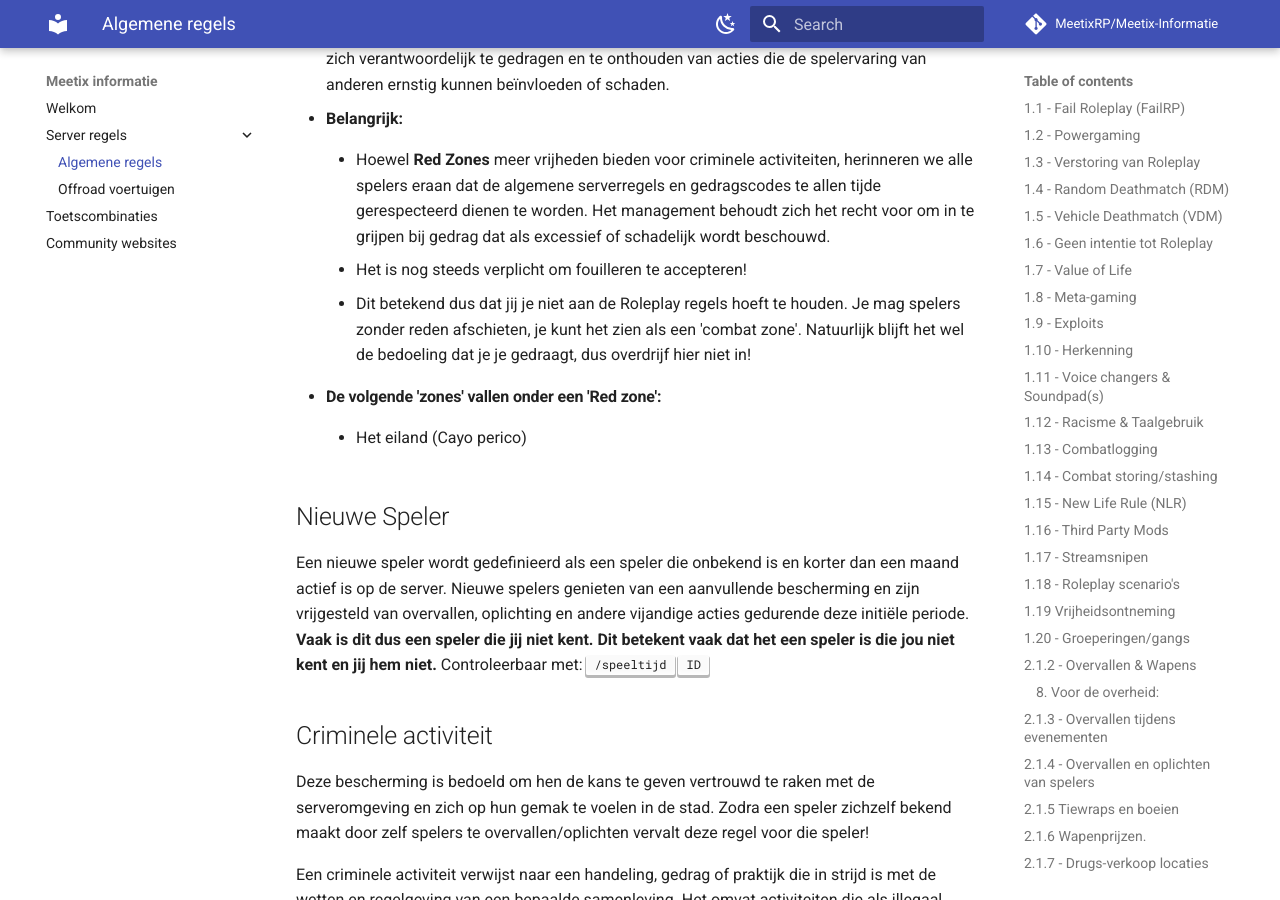
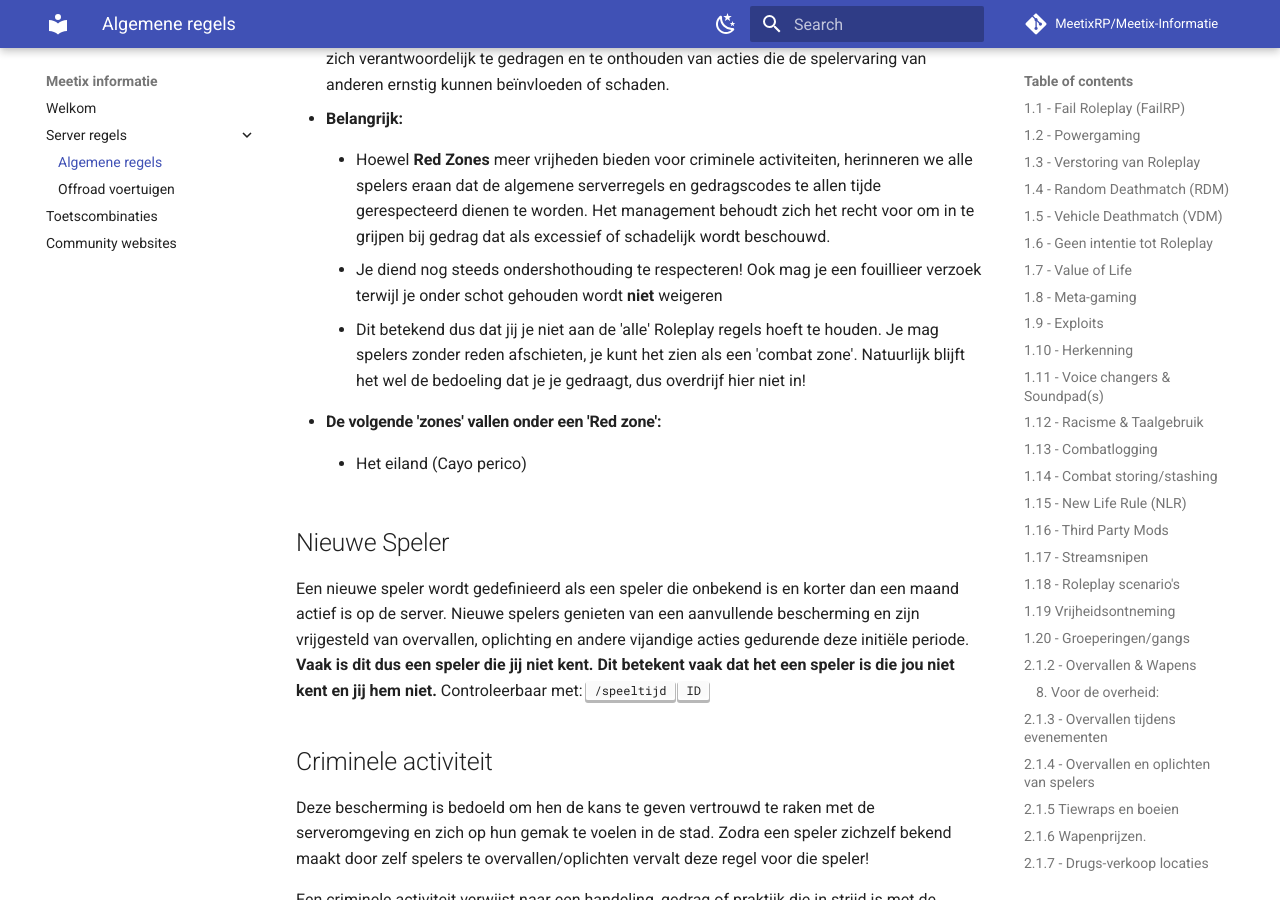
Before and after one commit to MeetixRP/Meetix-Informatie, an MkDocs documentation site: the page built from docs/algemeneregels.md, in a window 1280 px wide and 900 px high, scrolled down 18276 px. Built offline with MkDocs 1.6.1 and Material for MkDocs 9.7.7, drawn with Linux system fonts in a browser that asks for light colours; comment, search, counter and statistics services are not loaded.

Commit message:
Update algemeneregels.md

```diff
--- a/docs/algemeneregels.md
+++ b/docs/algemeneregels.md
@@ -533,8 +533,8 @@ Om een veilige en realistische roleplay-ervaring te waarborgen, hanteren we stri
   - **Belangrijk:**
     - Hoewel **Red Zones** meer vrijheden bieden voor criminele activiteiten, herinneren we alle spelers eraan dat de algemene serverregels en gedragscodes te allen tijde gerespecteerd dienen te worden.  Het management behoudt zich het recht voor om in te grijpen bij gedrag dat als excessief of schadelijk wordt beschouwd.
 
-    - Het is nog steeds verplicht om fouilleren te accepteren!
-  - Dit betekend dus dat jij je niet aan de Roleplay regels hoeft te houden. Je mag spelers zonder reden afschieten, je kunt het zien als een 'combat zone'. Natuurlijk blijft het wel de bedoeling dat je je gedraagt, dus overdrijf hier niet in!
+    - Je diend nog steeds ondershothouding te respecteren! Ook mag je een fouillieer verzoek terwijl je onder schot gehouden wordt **niet** weigeren
+  - Dit betekend dus dat jij je niet aan de 'alle' Roleplay regels hoeft te houden. Je mag spelers zonder reden afschieten, je kunt het zien als een 'combat zone'. Natuurlijk blijft het wel de bedoeling dat je je gedraagt, dus overdrijf hier niet in!
 
   - #### De volgende 'zones' vallen onder een 'Red zone':
      - Het eiland (Cayo perico)
```
